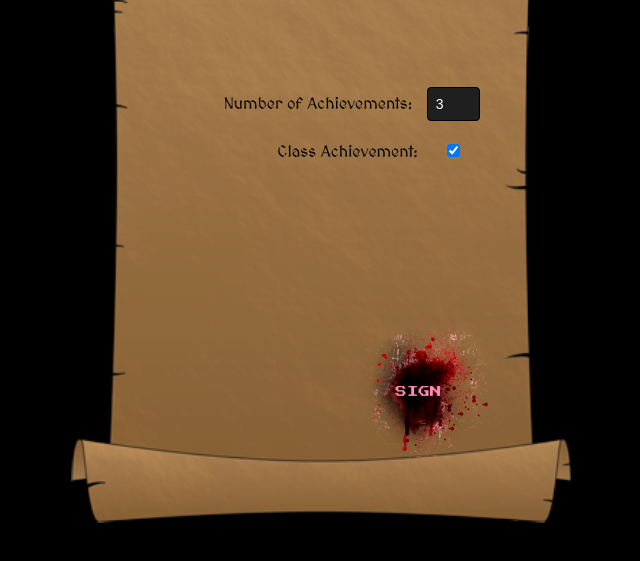
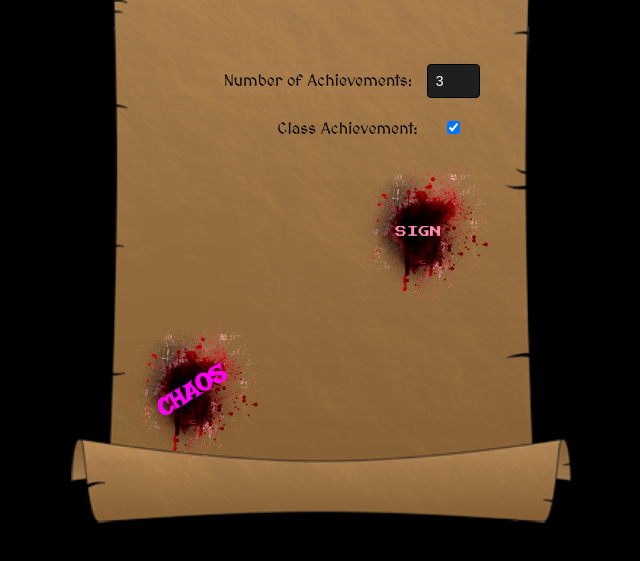
Before and after one commit to MinimooseGames/minimoosegames.github.io, a plain HTML site: page index.html in a window 1280 px wide. Shown: the part 205-766 px from the top of the page, without its empty margins (319-959 px from the left). Drawn offline with Linux system fonts and the light colour scheme.

Commit message:
Added Chaos
Added Chaos Mode

```diff
--- a/index.html
+++ b/index.html
@@ -17,7 +17,7 @@
     }
 
     #character-output {
-      margin-top: -175px;
+      padding-top: 60px;
       width: 500px;
       display: inline-block;
     }
@@ -72,9 +72,16 @@
 
     .bottom-right {
         position: absolute;
-        top: 75%;
+        top: 55%;
         left: 70%;
         transform: translate(-50%, -50%);
+    }
+
+    .bottom-left {
+        position: absolute;
+        top: 75%;
+        right: 70%;
+        transform: translate(30%, -50%);
     }
 
     .hidden {
@@ -106,10 +113,13 @@
     <div class="bottom-right">
         <a class="generate-button" onclick="generateCharacter()"><img width="100%" height="100%" src="./images/blood-splatter2.png"></a>
     </div>
+    <div class="bottom-left">
+      <a class="generate-button" onclick="generateCharacter(true)"><img width="100%" height="100%" src="./images/blood-splatter3.png"></a>
+    </div>
 </div>
 
 <script>
-    function generateCharacter() {
+    function generateCharacter(chaos = false) {
         const race = getRandomElement(Object.keys(classMap));
         const classList = classMap[race];
         const characterClass = getRandomElement(classList);
@@ -119,9 +129,15 @@
 
         const specializations = classSpecs[characterClass];
         const spec = getRandomElement(specializations);
-
-        const achievements = parseInt(document.getElementById('num-achievements').value, 10);
-        const includeClassAchievement = document.getElementById('class-achievement').checked;
+        if (chaos) {
+          console.log('chaos clicked');
+          var achievements = randomIntFromInterval(0, achievementList.length);
+          var includeClassAchievement = getRandomElement([true, false]);
+        } else {
+          console.log('not chaos clicked');
+          var achievements = parseInt(document.getElementById('num-achievements').value, 10);
+          var includeClassAchievement = document.getElementById('class-achievement').checked;
+        }
 
         let characterOutput = `<h2>The Contract is Sealed</h2>`;
         characterOutput += `<p><strong>Body Type:</strong> ${body}</p>`;
@@ -156,7 +172,12 @@
 
         // Hide generate button
         document.getElementsByClassName('generate-button')[0].classList.add('hidden');
+        document.getElementsByClassName('generate-button')[1].classList.add('hidden');
         document.getElementsByClassName('top-section')[0].classList.add('hidden');
+    }
+
+    function randomIntFromInterval(min, max) { // min and max included
+      return Math.floor(Math.random() * (max - min + 1) + min)
     }
 
     function getRandomElement(arr) {
```
Also changed, not shown: images/blood-splatter3.png (added).
